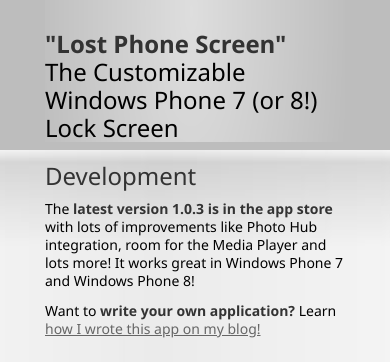
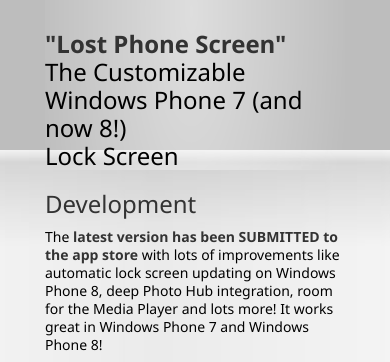
Before and after one commit to shanselman/lostphonescreenwebsite, a plain HTML site: page index.html in a window 390 px wide. Shown: the top 362 px of the page. Drawn offline with nearby package versions, Linux system fonts and the light colour scheme; a script that the page names is missing.

Commit message:
phone 8 update'

```diff
--- a/index.html
+++ b/index.html
@@ -70,7 +70,7 @@
 
 			<div id="strapline" class="six columns omega offset-by-six">
 <!--	[[5]]	# App strapline #		-->
-				<p><strong>"Lost Phone Screen"</strong><br/>The Customizable<br/>Windows Phone 7 (or 8!)<br/> Lock Screen</p>
+				<p><strong>"Lost Phone Screen"</strong><br/>The Customizable<br/>Windows Phone 7 (and now 8!)<br/> Lock Screen</p>
 			</div>
 		</div>
 		<br class="clear"/>
@@ -79,7 +79,7 @@
 			<div class="four columns alpha">
 				<h2>Development</h2>
 				<ul class="features">
-					<li class="">The <strong>latest version 1.0.3 is in the app store</strong> with lots of improvements like Photo Hub integration, room for the Media Player and lots more! It works great in Windows Phone 7 and Windows Phone 8!</li>
+					<li class="">The <strong>latest version has been SUBMITTED to the app store</strong> with lots of improvements like automatic lock screen updating on Windows Phone 8, deep Photo Hub integration, room for the Media Player and lots more! It works great in Windows Phone 7 and Windows Phone 8!</li>
 					<li class="">Want to <strong>write your own application?</strong> Learn <a href="http://www.hanselman.com/blog/FromConceptToCodeIn6HoursShippingMyFirstWindowsPhoneApp.aspx">how I wrote this app on my blog!</a></li>
 				</ul>
 <!--	# Twitter Feed  #		-->
@@ -115,6 +115,7 @@
 				<ul class="featurelist">
 					<li class="BulletImage">Exceedingly simple and elegant</li>
 					<li class="BulletImage">Matches your Metro Lock Screen exactly</li>
+                    <li class="BulletImage">Update the lock screen automatically on Windows Phone 8!</li>
 					<li class="BulletImage">Choose your own wallpaper</li>
 					<li class="BulletImage">Photo Hub integration with crop!</li>
 					<li class="BulletImage">Can move out of the way of the Media Player</li>
```
